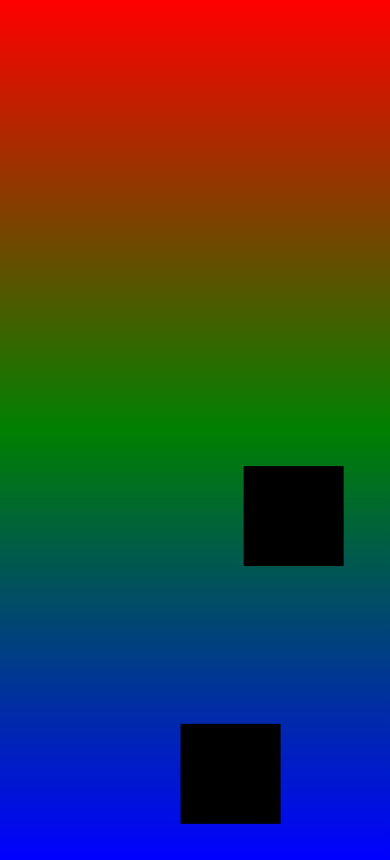
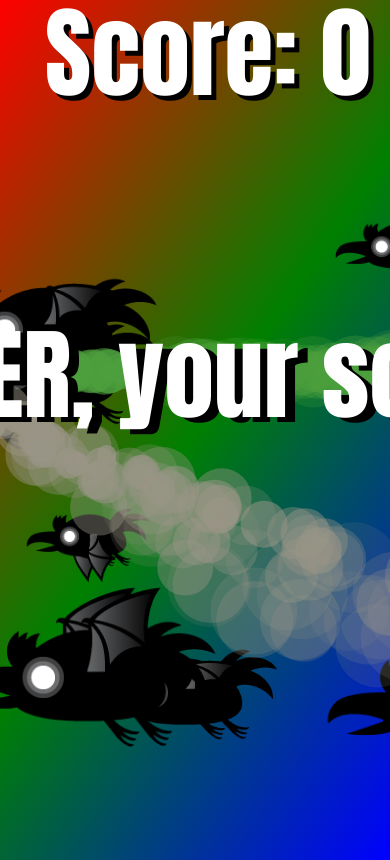
Before and after one commit to KEee5215/learn-js-game, a plain HTML site: page part5/index.html in a window 390 px wide. Drawn offline with Linux system fonts and the light colour scheme.

Commit message:
part5: Point & shoot game

```diff
--- a/part5/index.html
+++ b/part5/index.html
@@ -7,7 +7,9 @@
     <link rel="stylesheet" href="style.css" />
   </head>
   <body>
+    <canvas id="collisionCanvas"></canvas>
     <canvas id="canvas1"></canvas>
+
     <script src="script.js"></script>
   </body>
 </html>
--- a/part5/script.js
+++ b/part5/script.js
@@ -4,34 +4,211 @@ const ctx = canvas.getContext("2d");
 canvas.width = window.innerWidth;
 canvas.height = window.innerHeight;
 
+const collisionCanvas = document.getElementById("collisionCanvas");
+const collisionCtx = collisionCanvas.getContext("2d");
+
+collisionCanvas.width = window.innerWidth;
+collisionCanvas.height = window.innerHeight;
+
+let score = 0;
+ctx.font = "100px Impact";
+
 let timeToNextRaven = 0;
 let ravenInterval = 500;
 let lastTime = 0;
 
+let gameOver = false;
+
 let ravens = [];
+
 class Raven {
   constructor() {
-    this.width = 100;
-    this.height = 100;
-
+    this.spriteWidth = 271;
+    this.spriteHeight = 194;
+    this.sizeModifier = Math.random() * 0.6 + 0.4;
+    this.width = this.spriteWidth * this.sizeModifier;
+    this.height = this.spriteHeight * this.sizeModifier;
     this.x = canvas.width;
     this.y = Math.random() * (canvas.height - this.height);
-    this.directionX = Math.random() * 5 + 3;
+    this.directionX = Math.random() * 3 + 1;
     this.directionY = Math.random() * 5 - 2.5;
+    this.markedForDeletion = false;
+    this.image = new Image();
+    this.image.src = "raven.png";
+    this.frame = 0;
+    this.maxFrame = 4;
+    this.timeSinceFlap = 0;
+    this.flapInterval = Math.random() * 50 + 50;
+    this.randomColor = [
+      Math.floor(Math.random() * 255),
+      Math.floor(Math.random() * 255),
+      Math.floor(Math.random() * 255),
+    ];
+    this.color = "rgb(" + this.randomColor.join(",") + ")";
+    this.hasTrail = Math.random() > 0.5;
+  }
+  update(deltaTime) {
+    if (this.y < 0 || this.y > canvas.height - this.height) {
+      this.directionY = this.directionY * -1;
+    }
+
+    this.x -= this.directionX;
+    this.y += this.directionY;
+    if (this.x + this.width < 0) this.markedForDeletion = true;
+    this.timeSinceFlap += deltaTime;
+    if (this.timeSinceFlap > this.flapInterval) {
+      if (this.frame > this.maxFrame) this.frame = 0;
+      else this.frame++;
+      this.timeSinceFlap = 0;
+      if (this.hasTrail) {
+        for (let i = 0; i < 5; i++) {
+          particles.push(new Particles(this.x, this.y, this.width, this.color));
+        }
+      }
+    }
+    if (this.x < 0 - this.width) {
+      gameOver = true;
+    }
+  }
+  draw() {
+    collisionCtx.fillStyle = this.color;
+    collisionCtx.fillRect(this.x, this.y, this.width, this.height);
+    ctx.drawImage(
+      this.image,
+      this.frame * this.spriteWidth,
+      0,
+      this.spriteWidth,
+      this.spriteHeight,
+      this.x,
+      this.y,
+      this.width,
+      this.height
+    );
+  }
+}
+
+let explosions = [];
+class Explosion {
+  constructor(x, y, size) {
+    this.image = new Image();
+    this.image.src = "boom.png";
+    this.spriteWidth = 200;
+    this.spriteHeight = 179;
+    this.x = x;
+    this.y = y;
+    this.size = size;
+    this.frame = 0;
+    this.maxFrame = 5;
+    this.sound = new Audio();
+    this.sound.src = "boom.wav";
+    this.timeSinceLastFrame = 0;
+    this.frameInterval = 200;
+    this.markedForDeletion = false;
+  }
+
+  update(deltaTime) {
+    if (this.frame === 0) this.sound.play();
+    this.timeSinceLastFrame += deltaTime;
+    if (this.timeSinceLastFrame > this.frameInterval) {
+      if (this.frame > this.maxFrame) {
+        this.markedForDeletion = true;
+      } else {
+        this.frame++;
+        this.timeSinceLastFrame = 0;
+      }
+    }
+  }
+  draw() {
+    ctx.drawImage(
+      this.image,
+      this.frame * this.spriteWidth,
+      0,
+      this.spriteWidth,
+      this.spriteHeight,
+      this.x,
+      this.y - this.size / 4,
+      this.size,
+      this.size
+    );
+  }
+}
+
+let particles = [];
+class Particles {
+  constructor(x, y, size, color) {
+    this.size = size;
+    this.x = x + this.size / 2;
+    this.y = y + this.size / 3;
+
+    this.color = color;
+    this.radius = Math.random() * this.size * 0.1;
+    this.maxRadius = Math.random() * 20 + 35;
+    this.markedForDeletion = false;
+    this.speedX = Math.random() * 3;
   }
   update() {
-    this.x -= this.directionX;
-    this.y += this.directionY;
+    this.x += this.speedX;
+    this.radius += 0.3;
+    if (this.radius > this.maxRadius - 5) this.markedForDeletion = true;
   }
   draw() {
-    ctx.fillRect(this.x, this.y, this.width, this.height);
+    ctx.save();
+    ctx.globalAlpha = 1 - this.radius / this.maxRadius;
+    ctx.beginPath();
+    ctx.fillStyle = this.color;
+    ctx.arc(this.x, this.y, this.radius, 0, Math.PI * 2);
+    ctx.fill();
+    ctx.restore();
   }
 }
 
 const raven = new Raven();
 
+function drawScore() {
+  ctx.fillStyle = "black";
+  ctx.fillText("Score: " + score, 50, 100);
+  ctx.fillStyle = "white";
+  ctx.fillText("Score: " + score, 45, 95);
+}
+
+function drawGameOver() {
+  ctx.textAlign = "center";
+  ctx.fillStyle = "black";
+  ctx.fillText(
+    "GAME OVER, your score is " + score,
+    canvas.width / 2,
+    canvas.height / 2
+  );
+  ctx.fillStyle = "white";
+  ctx.fillText(
+    "GAME OVER, your score is " + score,
+    canvas.width / 2 - 10,
+    canvas.height / 2 - 5
+  );
+}
+
+window.addEventListener("click", function (e) {
+  const detectPixelColor = collisionCtx.getImageData(e.x, e.y, 1, 1);
+  // console.log(detectPixelColor);
+  const pc = detectPixelColor.data;
+  ravens.forEach((object) => {
+    if (
+      object.randomColor[0] === pc[0] &&
+      object.randomColor[1] === pc[1] &&
+      object.randomColor[2] === pc[2]
+    ) {
+      object.markedForDeletion = true;
+      score++;
+
+      explosions.push(new Explosion(object.x, object.y, object.width));
+      // console.log(explosions);
+    }
+  });
+});
+
 function animate(timeStamp) {
   ctx.clearRect(0, 0, canvas.width, canvas.height);
+  collisionCtx.clearRect(0, 0, canvas.width, canvas.height);
   let deltaTime = timeStamp - lastTime;
   lastTime = timeStamp;
   timeToNextRaven += deltaTime;
@@ -39,13 +216,24 @@ function animate(timeStamp) {
   if (timeToNextRaven > ravenInterval) {
     ravens.push(new Raven());
     timeToNextRaven = 0;
+    ravens.sort(function (a, b) {
+      return a.width - b.width;
+    });
   }
-  requestAnimationFrame(animate);
-  [...ravens].forEach((object) => {
-    object.update();
+  drawScore();
+
+  [...ravens, ...explosions, ...particles].forEach((object) => {
+    object.update(deltaTime);
   });
-  [...ravens].forEach((object) => {
+  [...ravens, ...explosions, ...particles].forEach((object) => {
     object.draw();
   });
+
+  ravens = ravens.filter((object) => !object.markedForDeletion);
+  explosions = explosions.filter((object) => !object.markedForDeletion);
+  particles = particles.filter((object) => !object.markedForDeletion);
+
+  if (!gameOver) requestAnimationFrame(animate);
+  else drawGameOver();
 }
 animate(0);
--- a/part5/style.css
+++ b/part5/style.css
@@ -1,5 +1,5 @@
 body {
-  background: linear-gradient(to bottom, red, green, blue);
+  background: linear-gradient(125deg, red, green, blue);
   width: 100%;
   height: 100vh;
   overflow: hidden;
@@ -12,3 +12,8 @@ canvas {
   width: 100%;
   height: 100%;
 }
+
+#collisionCanvas {
+  /* background: red; */
+  opacity: 0;
+}
```
Also changed, not shown: part5/boom.png (added), part5/raven.png (added), 1 other file.
